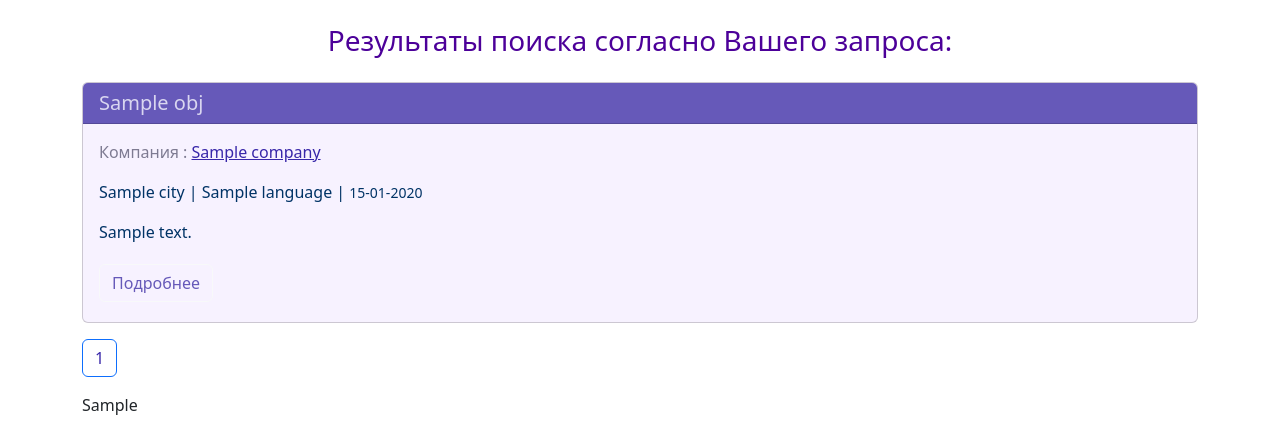
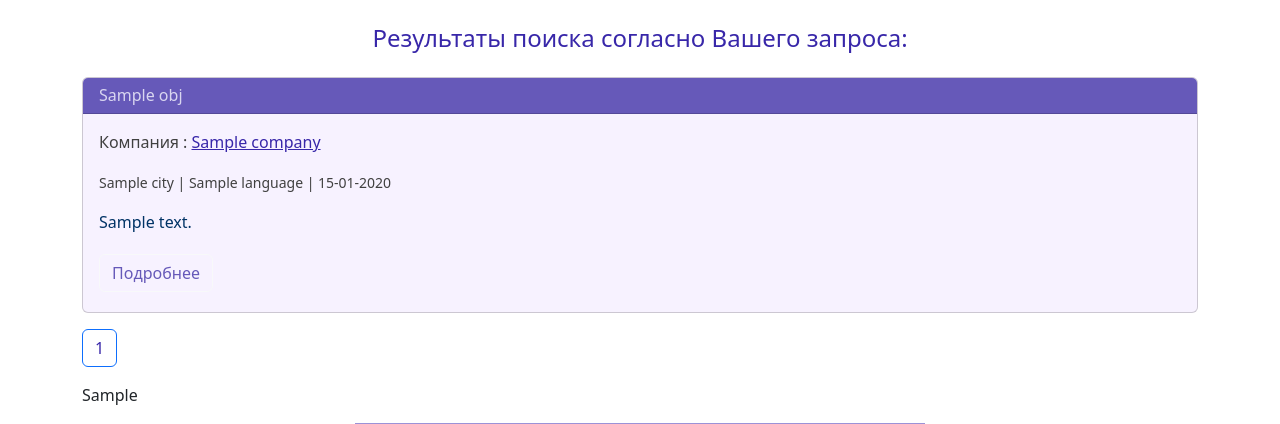
Before and after one commit to SSobol77/ScrapingService, a Django app: template src/scraping/templates/scraping/list.html in a window 1280 px wide. Shown: the part 56-480 px from the top of the page. Run offline with Django 3.2, Linux system fonts and the light colour scheme; data comes from the database, SQL or seed files in the repository; the template is opened without the code that fills it: values that come from a table or form of the project are taken from there, most other values are stand-ins (such as "Sample title", 1, 10 or a date in 2020); parts of the project's set-up code (start-up, migrations or seed data) failed here and were passed over.

Commit message:
list update

```diff
--- a/src/scraping/templates/scraping/list.html
+++ b/src/scraping/templates/scraping/list.html
@@ -9,13 +9,13 @@
 <div class="container">
 {% if object_list %}
 
- <h3 class="my-4 text-center" style="color: #4C0099">Результаты поиска согласно Вашего запроса:</h3>
+ <h4 class="my-4 text-center" style="color: #3827A9">Результаты поиска согласно Вашего запроса:</h4>
     {% for obj in  object_list %}
         <div class="card my-3 FFE5CC text-emphasis-warning" style="background-color: #F7F2FF; color: #003366" >
-          <h5 class="card-header" style="background-color: #6659B9; color: #D9D6F0">{{ obj.title }}</h5>
+          <h6 class="card-header" style="background-color: #6659B9; color: #D9D6F0">{{ obj.title }}</h6>
             <div class="card-body">
-             <p style="color: #7E7B92">Компания : <a href="{{ obj.url }}" style="color: #3827A9; text-decoration: underline" >{{ obj.company }}</a></p>
-             <p>{{obj.city.name }} | {{obj.language.name }} | <small>{{obj.timestamp|date:"d-m-Y" }}</small></p>
+             <p style="color: #404040">Компания : <a href="{{ obj.url }}" style="color: #3827A9; text-decoration: underline" >{{ obj.company }}</a></p>
+             <p style="color: #404040"><small>{{obj.city.name }} | {{obj.language.name }} | {{obj.timestamp|date:"d-m-Y" }}</small></p>
              <p class="card-text">{{ obj.description }}</p>
 
             <a class="btn btn-outline-light my-1 " href="{{obj.url}}" style="color: #6659B9; text-decoration: none" role="button">Подробнее</a>
```
